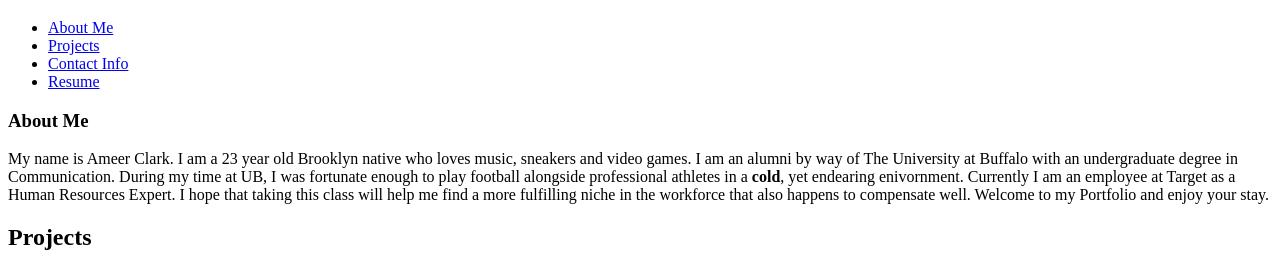
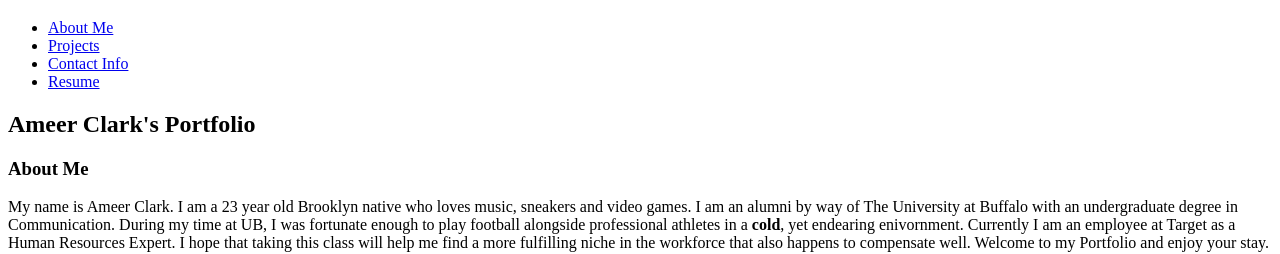
Before and after one commit to AkcCodes/portfolio-chal, a plain HTML site: page index.html in a window 1280 px wide. Shown: the part 61-315 px from the top of the page. Drawn offline with Linux system fonts and the light colour scheme.

Commit message:
added Subtitle

```diff
--- a/index.html
+++ b/index.html
@@ -26,7 +26,9 @@
             </ul>
         </nav>
     </header>
-    <section class="subtitle"></section>
+    <section class="subtitle">
+        <h2>Ameer Clark's Portfolio</h2>
+    </section>
     <section>
         <article id="about-me">
             <h1> About Me</h1>
```
